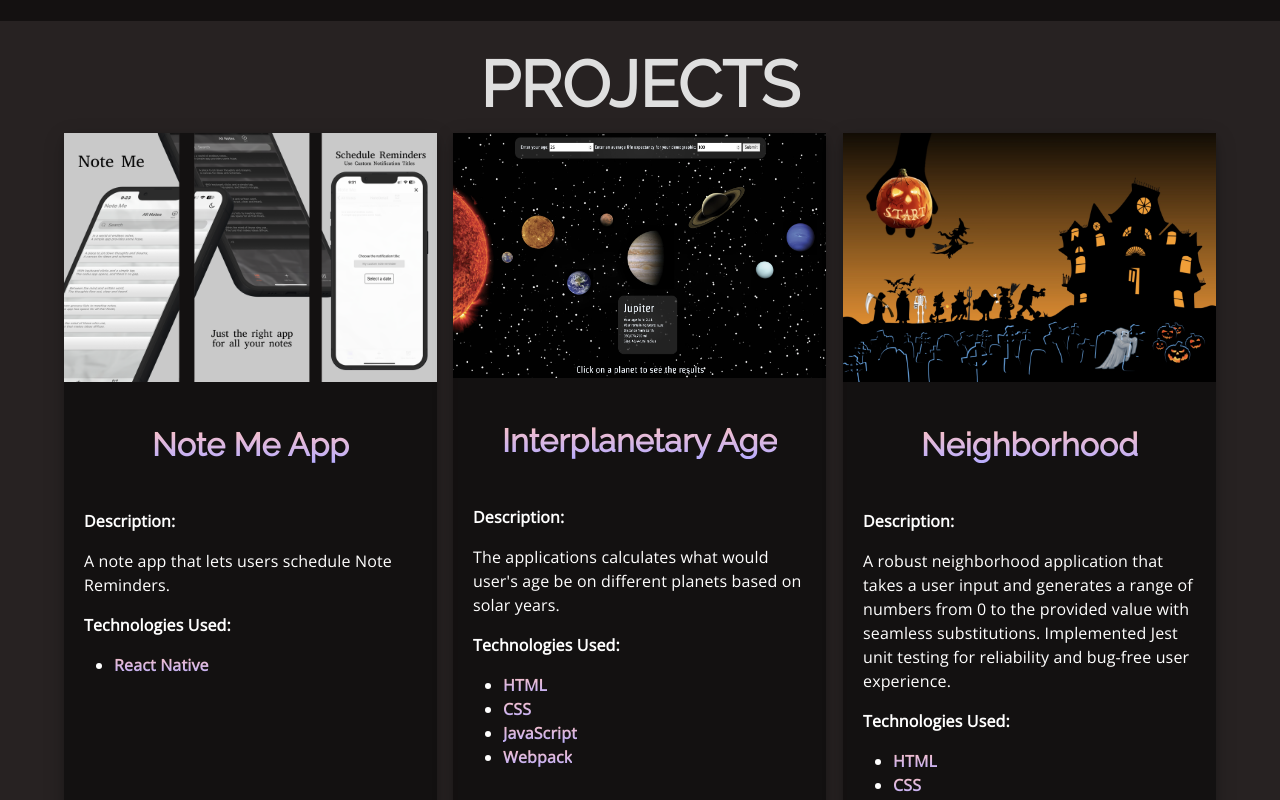
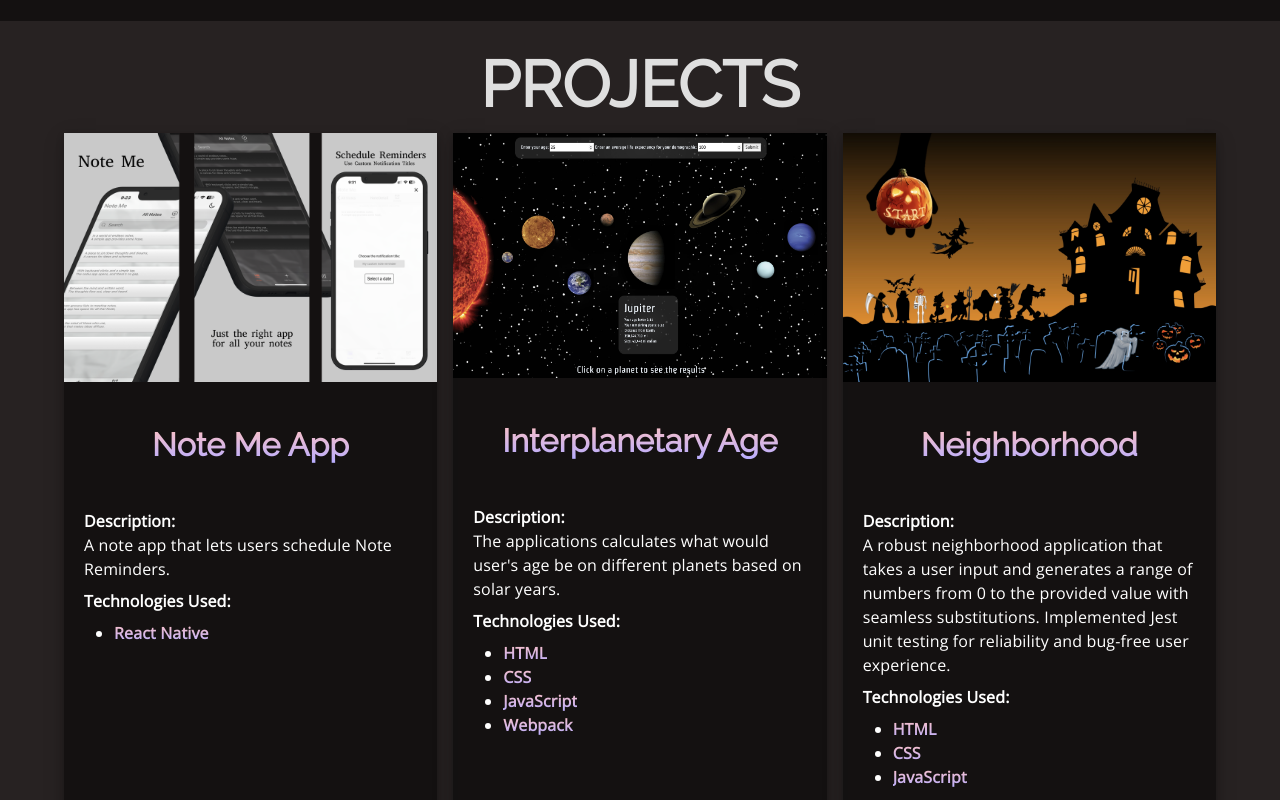
Before and after one commit to anton3ch/portfolio-react, a React (Create React App) app: page / in a window 1280 px wide. Shown: the part 580-1380 px from the top of the page. Built offline with nearby package versions, Linux system fonts and the light colour scheme.

Commit message:
fix project animation and text spacing

```diff
--- a/src/components/Project.js
+++ b/src/components/Project.js
@@ -5,7 +5,7 @@ import ScrollReveal from "scrollreveal";
 function Project(props) {
   return (
     <div className="col-lg-4 project">
-      <div className="card card-s animate__animated animate__headShake">
+      <div className="card card-s">
         <a href={props.deployedLink} target="_blank" rel="noreferrer">
           {" "}
           <img
--- a/src/index.css
+++ b/src/index.css
@@ -344,9 +344,14 @@ a:hover{
 }
 .card-text {
   padding: 0 20px;
-  margin-block: 0.5em;
+  margin-top: 0.5em;
+  margin-bottom: 0;
   font-family: 'Open Sans', sans-serif;
   font-size: 1rem;
+}
+
+p.card-text  {
+  margin-top: 0;
 }
 
 
```
